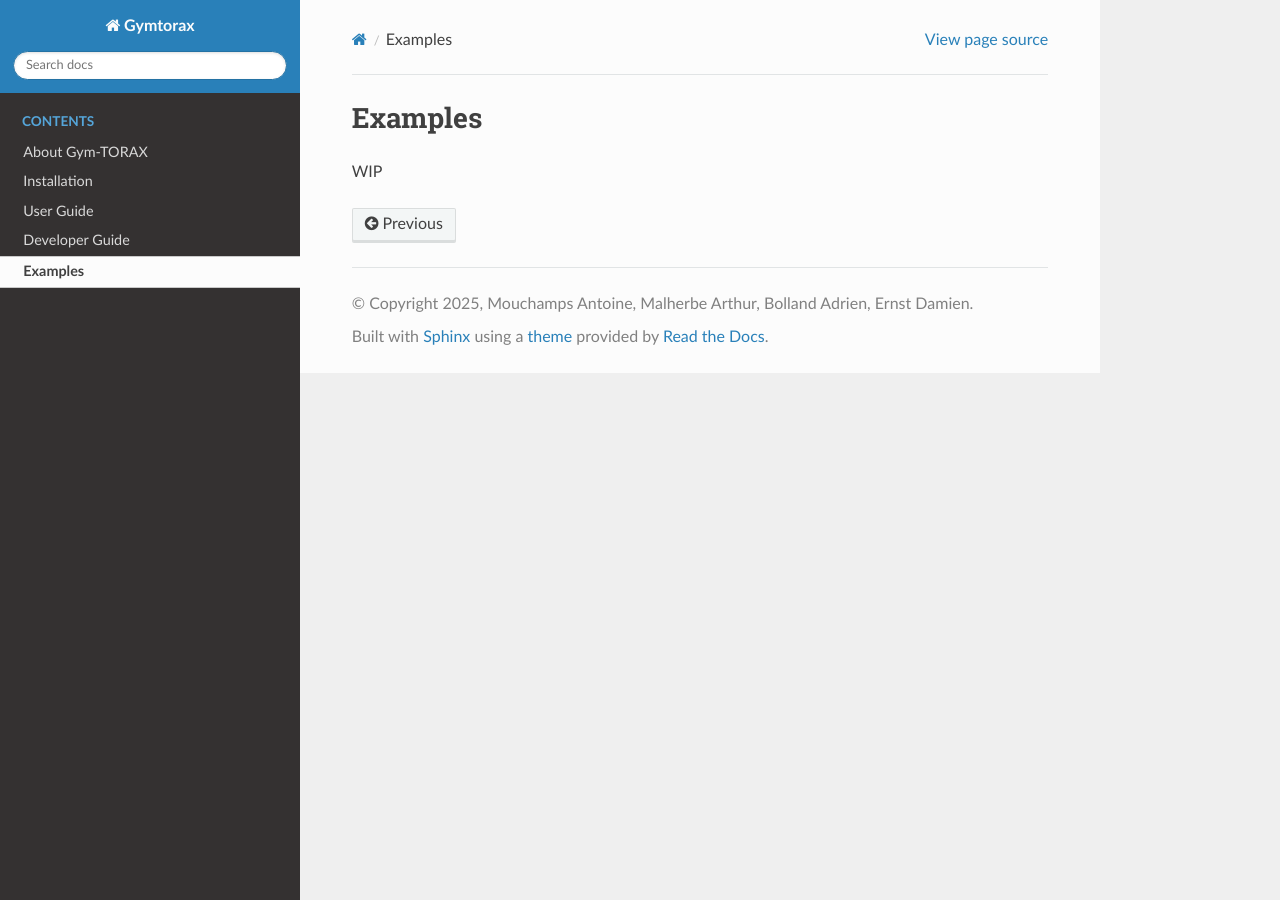
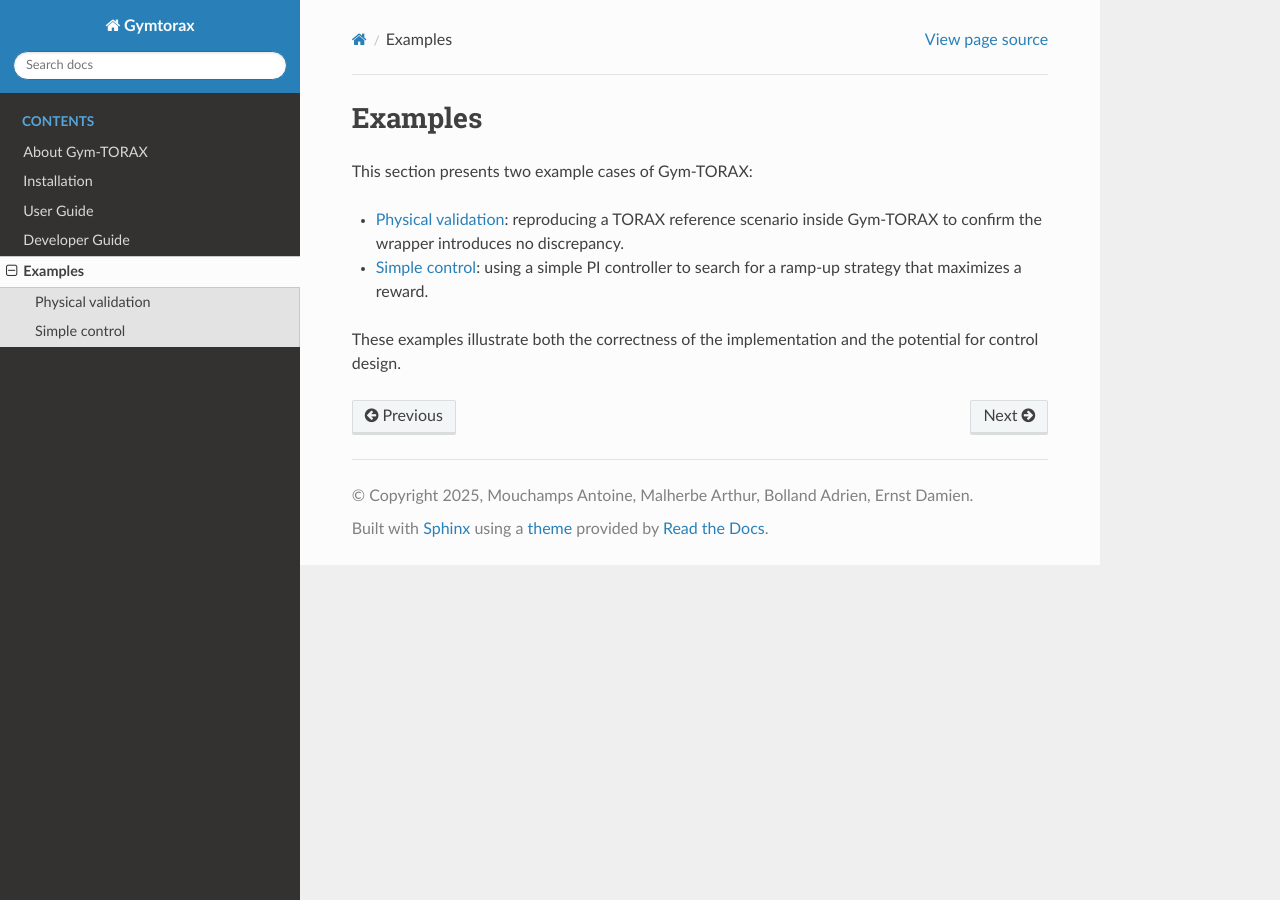
Before and after one commit to antoine-mouchamps/gymtorax, a Sphinx documentation site: the page built from docs/Examples.rst, in a window 1280 px wide. Built offline with Sphinx 7.4.7 and the Read the Docs theme 3.1.0, drawn with Linux system fonts in a browser that asks for light colours; pages that are not in the unit, such as notebooks, are missing from menus.

Commit message:
Add physical validation example and images to docs
Introduces a detailed physical validation example in the documentation, including code snippets and comparison figures between Gym-TORAX and native TORAX. Adds supporting images and updates the examples and user guide sections for clarity. Also enables sphinx_design in the documentation configuration.

```diff
--- a/docs/Examples.rst
+++ b/docs/Examples.rst
@@ -1,4 +1,19 @@
 Examples
-========
+=========
 
-WIP
+This section presents two example cases of Gym-TORAX:
+
+- :doc:`Physical validation`: reproducing a TORAX reference scenario inside Gym-TORAX
+  to confirm the wrapper introduces no discrepancy.
+
+- :doc:`Simple control`: using a simple PI controller to search for a ramp-up strategy
+  that maximizes a reward.
+
+These examples illustrate both the correctness of the implementation and the potential for control design.
+
+.. toctree::
+   :maxdepth: 2
+   :hidden:
+
+   Physical validation
+   Simple control
--- /dev/null
+++ b/docs/Simple control.rst
@@ -0,0 +1,4 @@
+Simple control
+=================
+
+WIP
--- a/docs/User guide.rst
+++ b/docs/User guide.rst
@@ -4,10 +4,10 @@
 This section explains how to use the Gym-TORAX package.
 It is divided into two parts representing two visions:
 
-- :doc:`RL Users <RL Users>`: Focus on using the package for reinforcement learning tasks,
+- :doc:`RL Users`: Focus on using the package for reinforcement learning tasks,
   leveraging the provided environments and tools.
 
-- :doc:`Environment Designers <Environment Designers>`: Emphasize the underlying plasma physics and the ability
+- :doc:`Environment Designers`: Emphasize the underlying plasma physics and the ability
   to customize an environment for research purposes.
 
 
--- a/docs/conf.py
+++ b/docs/conf.py
@@ -17,6 +17,7 @@
 extensions = [
     'sphinx.ext.autodoc',
     'sphinx.ext.napoleon',  # Pour les formats Google/NumPy
+    'sphinx_design',
 ]
 
 templates_path = ['_templates']
--- a/docs/requirement.txt
+++ b/docs/requirement.txt
@@ -1,2 +1,3 @@
 sphinx
 sphinx-rtd-theme
+sphinx_design
```
Also changed, not shown: docs/Physical validation.rst (added, +112 -0 lines), docs/Images/comparison_105.jpg (added), docs/Images/comparison_150.jpg (added), docs/Images/comparison_50.jpg (added), docs/Images/comparison_99.jpg (added), 5 other files.
